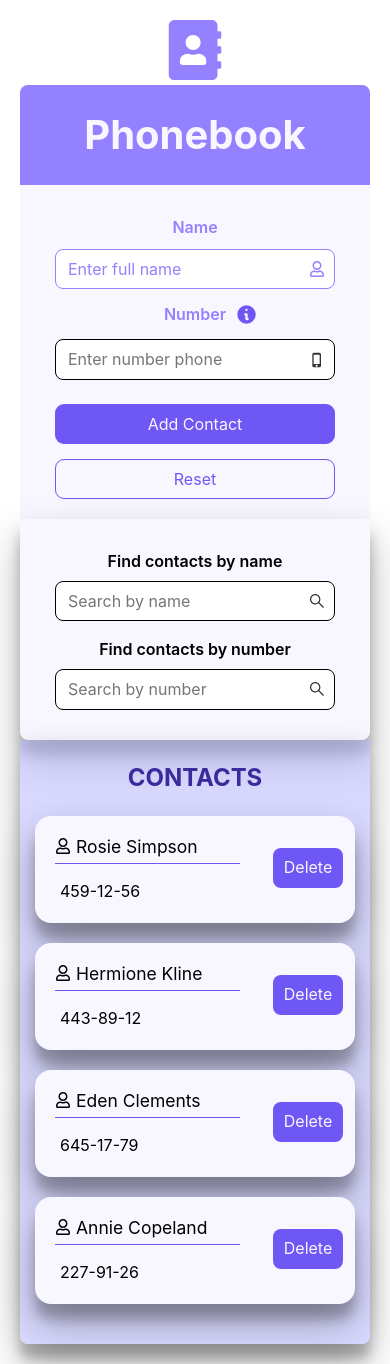
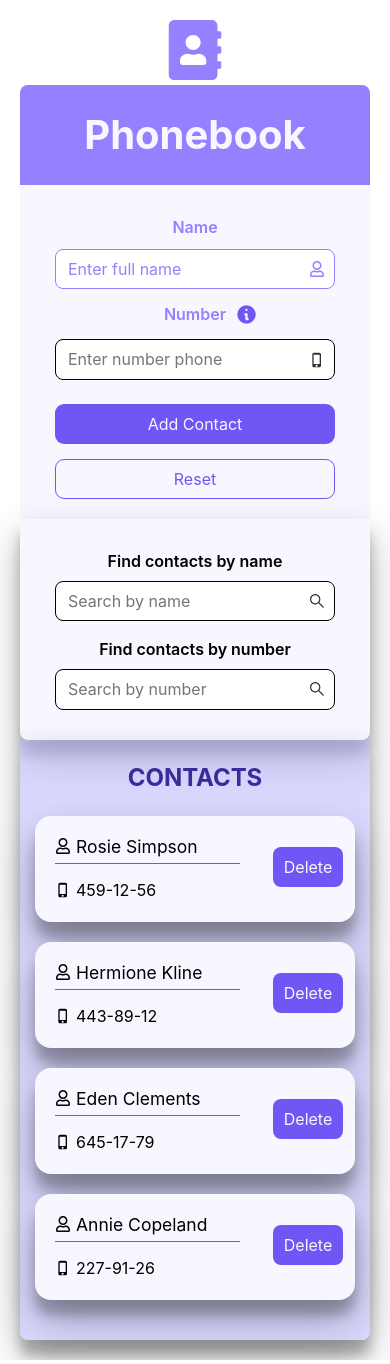
Before and after one commit to DennisUser1/react-hw-03, a React (Vite) app: page / in a window 390 px wide. Built offline with nearby package versions, Linux system fonts and the light colour scheme.

Commit message:
v.1.16. Fixed bugs + added anchor on number

```diff
--- a/package.json
+++ b/package.json
@@ -7,7 +7,7 @@
     "clean": "rmdir /s /q node_modules && npm cache clean --force",
     "dev": "vite",
     "build": "vite build --clearScreen",
-    "lint": "eslint . -ext js,jsx --report-unused-disable-directives --max-warnings 0",
+    "lint": "eslint . --ext js,jsx --report-unused-disable-directives --max-warnings 0",
     "preview": "vite preview"
   },
   "author": "Denis <denidin9@yahoo.com>",
--- a/src/components/Contact/Contact.jsx
+++ b/src/components/Contact/Contact.jsx
@@ -12,10 +12,12 @@ export default function Contact({ id, name, number, deleteContact }) {
               {name}
               </p>
           </div>
-          <div className={styles.iconCardWrapper}>
+          <div className={styles.iconCardWrapperPhone}>
               <MdPhoneIphone className={styles.iconIphone}/>
               <p className={styles.number}>
+              <a href={`tel:${number}`} className={styles.phoneLink}>
               {number}
+            </a>
               </p>
           </div>
         </div>
--- a/src/components/Contact/Contact.module.css
+++ b/src/components/Contact/Contact.module.css
@@ -1,7 +1,7 @@
 .contactCardWrapper {
     display: flex;
     flex-direction: column;
-    row-gap: 15px;
+    row-gap: 14px;
 }
 
 .name {
@@ -19,7 +19,8 @@
 
 .number {
     font-size: 15.5px;
-    min-width: 185px;
+    width: 185px;
+    transition: color 0.25s ease-in-out;
 }
 
 .iconCardWrapper {
@@ -30,9 +31,33 @@
     max-width: 190px;
 }
 
+.number:hover {
+    color: #0a3dca;
+}
+
+@media (hover: none) {
+    .number:hover {
+        color: #0a3dca;
+    }
+}
+
+@media screen and (max-width: 1024px) {
+    .number:active {
+        color: #0a3dca;
+    }
+}
+
 .iconCardWrapper:first-of-type {
     padding-bottom: 6px;
     border-bottom: 0.5px solid #6e57f4;
+}
+
+.iconCardWrapperPhone {
+    display: flex;
+    flex-direction: row;
+    align-items: center;
+    gap: 5px;
+    max-width: 230px;
 }
 
 .iconReUser, .iconIphone {
@@ -82,16 +107,25 @@
 
     .number {
         font-size: 16px;
+        min-width: 180px;
     }
 
     .iconCardWrapper {
         max-width: 185px;
+    }
+
+    .iconCardWrapperPhone {
+        max-width: 240px;
     }
 }
 
 @media screen and (min-width: 300px) and (max-width: 359px) {
     .iconCardWrapper {
         max-width: 160px;
+    }
+
+    .iconCardWrapperPhone {
+        max-width: 180px;
     }
 
     .name {
@@ -102,6 +136,7 @@
 
     .number {
         font-size: 13.5px;
+        width: 100%;
         min-width: 160px;
     }
 
--- a/src/components/ContactForm/ContactForm.jsx
+++ b/src/components/ContactForm/ContactForm.jsx
@@ -81,7 +81,7 @@ export default function ContactForm({ addContact }) {
   const handleNumberChange = (event, setFieldValue) => {
     let value = event.target.value;
 
-    if (value == '+') {
+    if (value == '') {
       setFieldValue('number', '');
       return;
     }
```
